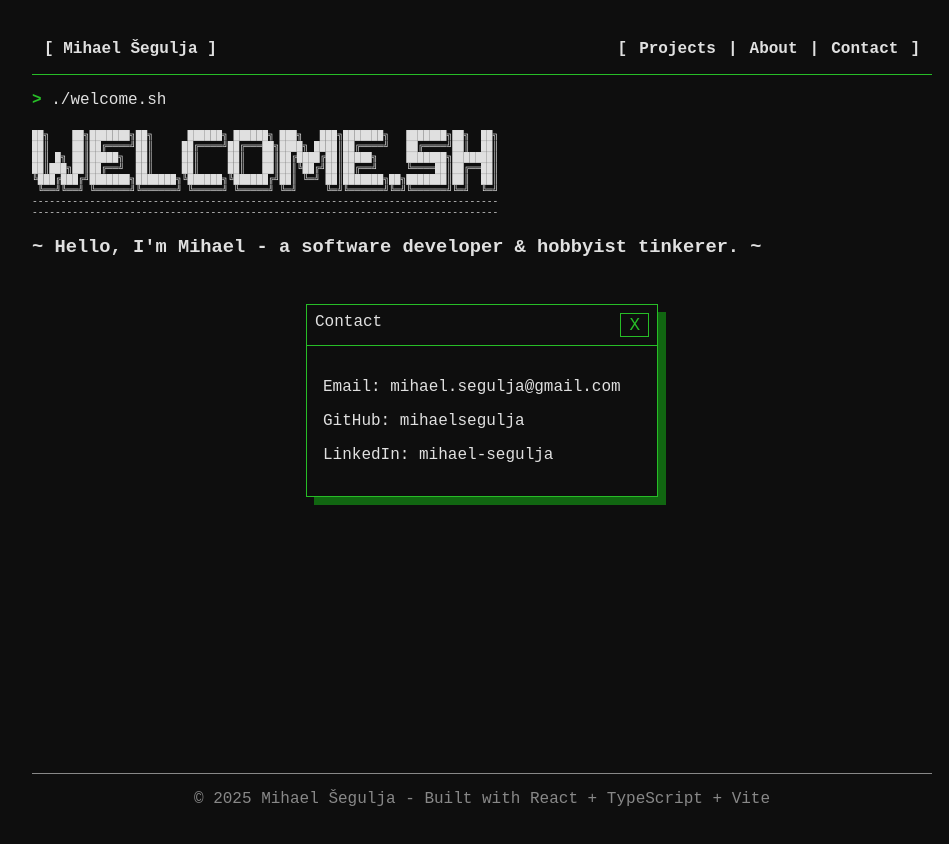
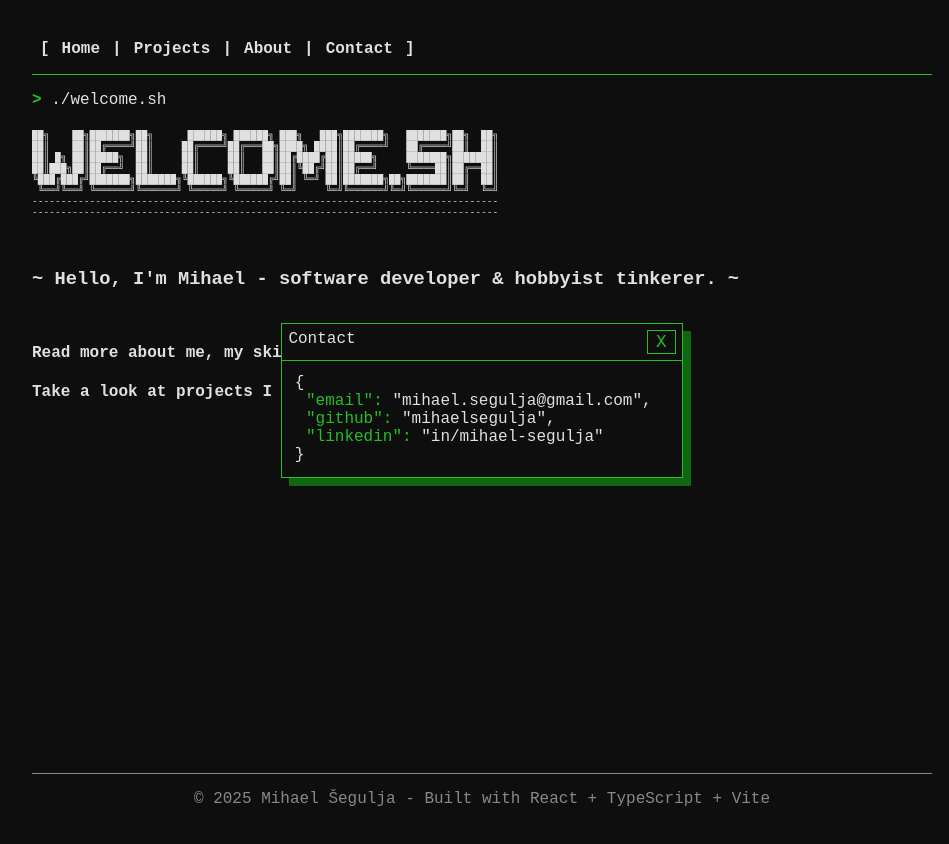
Before and after one commit to mihaelsegulja/mihaelsegulja.github.io, a React (Vite) app: page / in a window 1280 px wide. Both pictures are taken after a click on the link "Contact". Shown: the top 844 px of the page, without its empty margins (158-1107 px from the left). Built offline with nearby package versions, Linux system fonts and the light colour scheme.

Commit message:
More useless improvements

```diff
--- a/package.json
+++ b/package.json
@@ -5,7 +5,7 @@
   "type": "module",
   "homepage": "https://mihaelsegulja.github.io",
   "scripts": {
-    "dev": "vite",
+    "dev": "vite --open",
     "build": "tsc -b && vite build",
     "lint": "eslint .",
     "preview": "vite preview",
--- a/src/App.tsx
+++ b/src/App.tsx
@@ -1,10 +1,11 @@
 import { useState } from "react";
 import Footer from "./components/Footer"
-import Header, { type Tab } from "./components/Header"
+import Header from "./components/Header"
 import Contact from "./components/ContactPopup";
 import Projects from "./components/Projects";
 import About from "./components/About";
 import Hero from "./components/Hero";
+import type { Tab } from "./types";
 
 function App() {
   const [activeTab, setActiveTab] = useState<Tab>("home");
@@ -16,8 +17,9 @@ function App() {
         return <Projects/>;
       case "about":
         return <About/>;
+      case "home":
       default:
-        return <Hero/>;
+        return <Hero onNavClick={setActiveTab}/>;
     }
   };
 
--- a/src/components/About.tsx
+++ b/src/components/About.tsx
@@ -16,12 +16,17 @@ export default function About
       </div>
       <div className="about-container">
         ...coming soon...
-        <h2 className="about-heading">Hi, I’m Mihael</h2>
+        <h2>Hi, I'm Mihael</h2>
         <p className="about-text">
           some lorem ipsum text
         </p>
-        <p className="about-text">
-          more lorem ipsum
+        <h3>Skills</h3>
+        <p className="about-skills">
+          skills go here
+        </p>
+        <h3>Achievements</h3>
+        <p className="about-achievements">
+          achievements go here
         </p>
       </div>
     </>
--- a/src/components/ContactPopup.tsx
+++ b/src/components/ContactPopup.tsx
@@ -51,8 +51,8 @@ export default function ContactPopup({ onClose }: { onClose: () => void }) {
         position: "absolute",
         top: drag.y,
         left: drag.x,
-        width: "350px",
-        maxWidth: "90vw",
+        width: "400px",
+        maxWidth: "95vw",
         border: "1px solid var(--accent)",
         backgroundColor: "var(--bg)",
         color: "var(--text)",
@@ -63,7 +63,7 @@ export default function ContactPopup({ onClose }: { onClose: () => void }) {
         style={{
           display: "flex",
           justifyContent: "space-between",
-          padding: "0.5rem",
+          padding: "0.4rem",
           cursor: "move",
           borderBottom: "1px solid var(--accent)",
         }}
@@ -78,10 +78,18 @@ export default function ContactPopup({ onClose }: { onClose: () => void }) {
           fontSize: "1.1rem"
           }}>X</button>
       </div>
-      <div className="contact-content" style={{ padding: "1rem", textAlign: "start" }}>
-        <p>Email: <a href="mailto:mihael.segulja@gmail.com">mihael.segulja@gmail.com</a></p>
-        <p>GitHub: <a href="https://github.com/mihaelsegulja" target="_blank" rel="noreferrer">mihaelsegulja</a></p>
-        <p>LinkedIn: <a href="https://www.linkedin.com/in/mihael-segulja" target="_blank" rel="noreferrer">mihael-segulja</a></p>
+      <div className="contact-content" style={{ padding: "0.8rem", textAlign: "start", wordBreak: "break-all" }}>
+        <div>{`{`}</div>
+        <div style={{ paddingLeft: "0.7rem" }}>
+         <span style={{color:"var(--accent)"}}>"email":</span> "<a href="mailto:mihael.segulja@gmail.com">mihael.segulja@gmail.com</a>",
+        </div>
+        <div style={{ paddingLeft: "0.7rem" }}>
+          <span style={{color:"var(--accent)"}}>"github":</span> "<a href="https://github.com/mihaelsegulja" target="_blank" rel="noreferrer">mihaelsegulja</a>",
+        </div>
+        <div style={{ paddingLeft: "0.7rem" }}>
+          <span style={{color:"var(--accent)"}}>"linkedin":</span> "<a href="https://www.linkedin.com/in/mihael-segulja" target="_blank" rel="noreferrer">in/mihael-segulja</a>"
+        </div>
+        <div>{`}`}</div>
       </div>
     </div>
   );
--- a/src/components/Header.tsx
+++ b/src/components/Header.tsx
@@ -1,4 +1,4 @@
-export type Tab = "projects" | "about" | "home";
+import type { Tab } from "../types";
 
 export interface HeaderProps {
   onNavClick: (tab: Tab) => void;
@@ -8,18 +8,15 @@ export interface HeaderProps {
 export default function Header({ onNavClick, onContactClick }: HeaderProps) {
   return (
     <header>
-      <a
-        href="#"
-        onClick={() => onNavClick("home")}
-        style={{
-          whiteSpace: "nowrap",
-        }}
-      >
-        {"[ "}Mihael Šegulja{" ]"}
-      </a>
-
       <nav>
         {"[ "}
+        <a
+          href="#"
+          onClick={() => onNavClick("home")}
+        >
+          Home
+        </a>
+        {" | "}
         <a
           href="#projects"
           onClick={() => onNavClick("projects")}
--- a/src/components/Hero.tsx
+++ b/src/components/Hero.tsx
@@ -1,7 +1,12 @@
 import { Typewriter } from "react-simple-typewriter";
 import { TextScrambler } from "./TextScrambler";
+import type { Tab } from "../types";
 
-export default function Hero() {
+type HeroProps = {
+  onNavClick: (tab: Tab) => void;
+};
+
+export default function Hero({ onNavClick }: HeroProps) {
   return (
     <>
       <div>
@@ -28,15 +33,21 @@ export default function Hero() {
 ---------------------------------------------------------------------------------
 `}
         </pre>
-        <h3>
+        <h3 style={{ padding: "2rem 0" }}>
         <TextScrambler
           phrases={[
-            "~ Hello, I'm Mihael - a software developer & hobbyist tinkerer. ~",
+            "~ Hello, I'm Mihael - software developer & hobbyist tinkerer. ~",
             "~ I build, break, and learn by doing - coding my way through ideas. ~",
             "~ Explorer of code. Learning by doing. ~",
           ]}
         />
         </h3>
+        <h4>
+          Read more about me, my skills and achievements <a href="#about" onClick={() => onNavClick("about")}>here {"->"}</a>
+        </h4>
+        <h4>
+          Take a look at projects I made <a href="#projects" onClick={() => onNavClick("projects")}> here {"->"}</a>
+        </h4>
       </div>
     </>
   )
--- a/src/components/Projects.tsx
+++ b/src/components/Projects.tsx
@@ -1,7 +1,8 @@
 import { Typewriter } from "react-simple-typewriter";
-import { projects, type ProjectProps } from "../data/projects";
+import { projects } from "../data/projects";
 import { useState } from "react";
 import useFancybox from "../hooks/useFancybox";
+import type { ProjectProps } from "../types";
 
 export default function Projects() {
   const [activeProject, setActiveProject] = useState<ProjectProps | null>(null);
--- a/src/styles/globals.css
+++ b/src/styles/globals.css
@@ -32,7 +32,7 @@ a:hover, a:active {
 header {
   display: flex;
   justify-content: space-between;
-  padding: 1rem 0.75rem;
+  padding: 1rem 0.5rem;
   margin-bottom: 1rem;
   font-weight: bold;
   align-items: center;
--- /dev/null
+++ b/src/types.ts
@@ -0,0 +1,11 @@
+export type Tab = "projects" | "about" | "home";
+
+export interface ProjectProps {
+  name: string;
+  description: string;
+  url: string;
+  tech: string[];
+  type: string;
+  media?: string[];
+  demo?: string;
+}
```
Also changed, not shown: src/data/projects.ts (+1 -9 lines).
